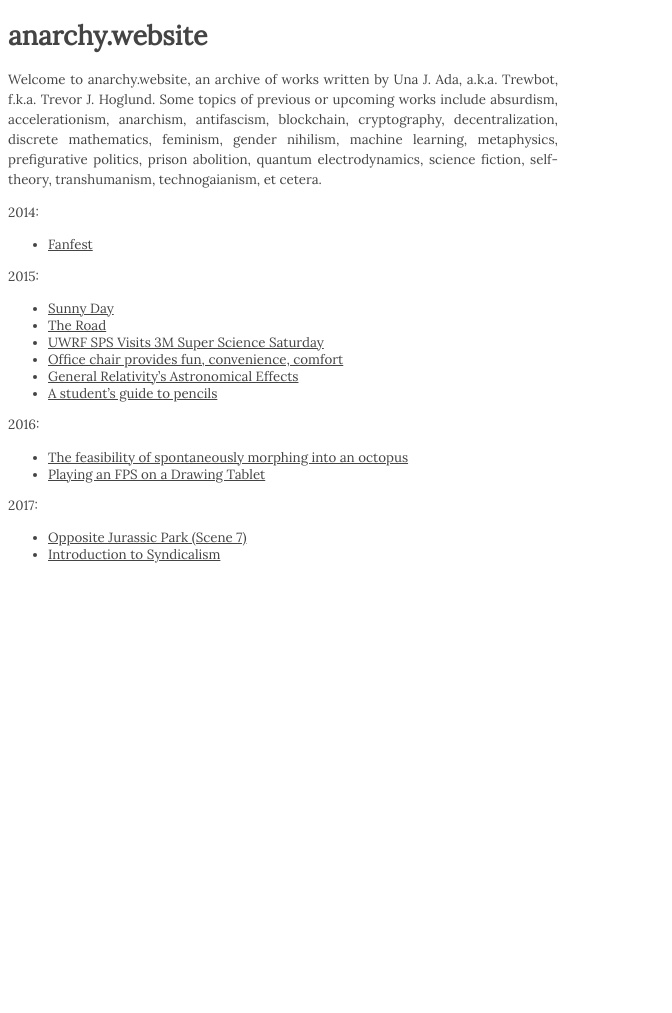
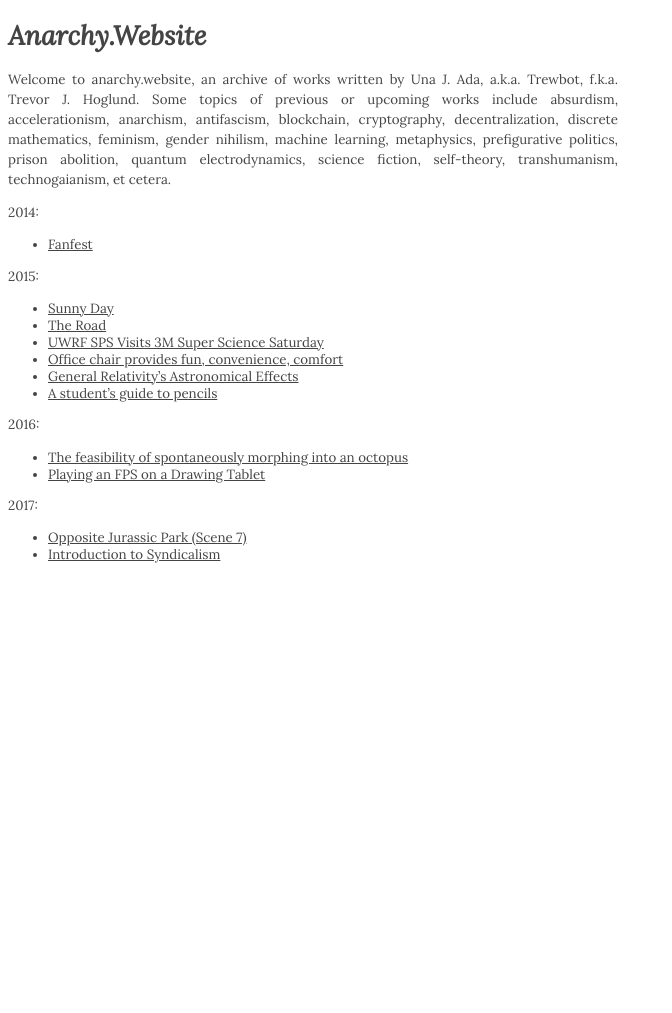
Before and after one commit to una-ada/anarchy.website, a Jekyll site: the page built from README.md, in a window 1280 px wide. Shown: the whole page, without its empty margins (0-672 px from the left). Built offline with Jekyll 4.4.1, drawn with Linux system fonts in a browser that asks for light colours; some web fonts are replaced; our own code applies the rules of GitHub Pages for plain Markdown files.

Commit message:
Updates styles

```diff
--- a/_layouts/default.html
+++ b/_layouts/default.html
@@ -25,7 +25,7 @@
 	<script type="text/javascript" async src="https://cdnjs.cloudflare.com/ajax/libs/mathjax/2.7.0/MathJax.js?config=TeX-MML-AM_CHTML"></script>
 	<script type="text/javascript" src="https://twemoji.maxcdn.com/2/twemoji.min.js"></script>
 </head>
-<body class="" style="width:550px;margin-bottom:50vh !important;">
+<body>
     {{ content }}
     <script>twemoji.parse(document.body)</script>
 </body>
--- a/assets/css/style.scss
+++ b/assets/css/style.scss
@@ -5,12 +5,13 @@
 
 /* Elements */
 a				{text-decoration:underline;color:#444;}
-body			{font-family:'Lora',serif;margin-bottom:50vh;width:600px;}
+body			{font-family:'Lora',serif;margin-bottom:50vh;width:610px;}
 blockquote		{padding-left:10px;border-left:2px solid #444;margin:0;}
 blockquote p	{margin:0.5rem 0;}
 code        	{font-family:monospace;}
 div:target		{background:#eee;}
-h1 a,h2 a,h3 a,h4 a{font-family:'Playfair Display','Lora',sans-serif;font-style:italic;text-transform:capitalize;text-decoration:none;}
+h1,h2,h3,h4		{font-family:'Playfair Display','Lora',sans-serif;font-style:italic;text-transform:capitalize;}
+h1 a,h2 a,h3 a,h4 a{text-decoration:none;}
 h2          	{margin-top:3em;}
 html			{color:#444;font-size:10pt;}
 img,video		{max-width:calc(100% - 1rem);}
```
